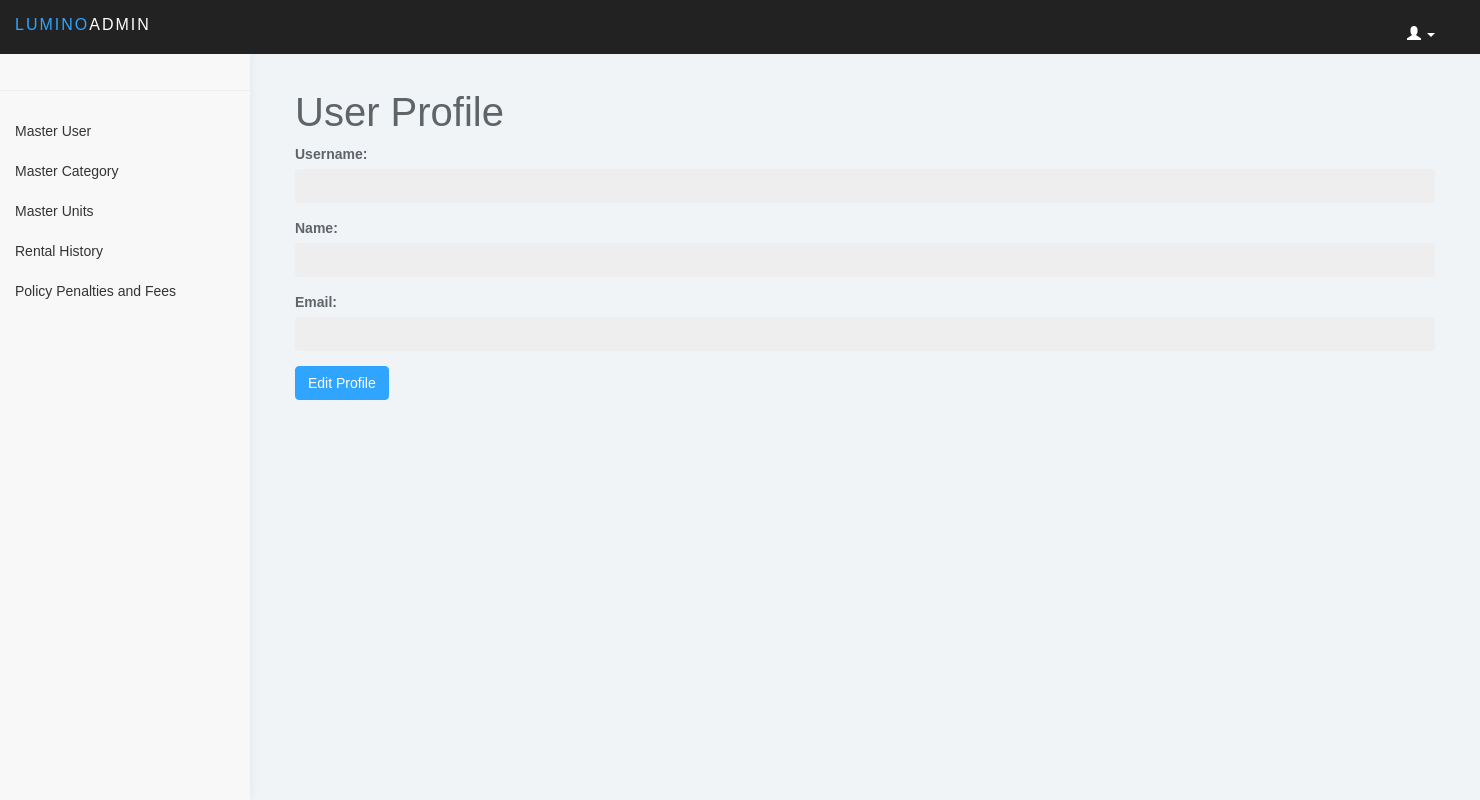
After one commit to JstGrizz/GoSportRent, a CodeIgniter 4 app: the page made by app/Views/user_profile.php in a window 1480 px wide. The commit adds this page. Run offline with PHP 8.4 and a stand-in for CodeIgniter, Linux system fonts and the light colour scheme; the template is opened without the code that fills it, so the values that code supplies are empty; some libraries are stand-ins or nearby versions.

Commit message:
Added User Profile

```diff
--- a/app/Config/Routes.php
+++ b/app/Config/Routes.php
@@ -7,6 +7,9 @@ use CodeIgniter\Router\RouteCollection;
  */
 $routes->get('/', 'Home::index');
 $routes->get('login', 'Auth::index');
+$routes->get('user_profile', 'UserController::userProfile');
+$routes->get('edit_profile', 'UserController::editProfile');
+$routes->post('update_profile', 'UserController::updateProfile');
 $routes->post('auth/login', 'Auth::login');
 $routes->get('logout', 'Auth::logout');
 $routes->get('admin/dashboard', 'AdminController::index');
--- a/app/Controllers/Auth.php
+++ b/app/Controllers/Auth.php
@@ -21,6 +21,7 @@ class Auth extends BaseController
 
         if ($user && $user['role'] === 'admin') {
             $session->set([
+                'id' => $user['id'],
                 'username' => $user['username'],
                 'role' => $user['role'],
                 'isLoggedIn' => true
@@ -28,6 +29,7 @@ class Auth extends BaseController
             return redirect()->to(base_url('admin/users'));
         } else if ($user && $user['role'] === 'user') {
             $session->set([
+                'id' => $user['id'],
                 'username' => $user['username'],
                 'role' => $user['role'],
                 'isLoggedIn' => true
--- a/app/Views/template/sidebar.php
+++ b/app/Views/template/sidebar.php
@@ -9,9 +9,11 @@
             <ul class="user-menu">
                 <li class="dropdown pull-right">
                     <a href="#" class="dropdown-toggle" data-toggle="dropdown"><span
-                            class="glyphicon glyphicon-user"></span> User <span class="caret"></span></a>
+                            class="glyphicon glyphicon-user"></span> <?= session()->get('username') ?? 'User'; ?> <span
+                            class="caret"></span></a>
                     <ul class="dropdown-menu" role="menu">
-                        <li><a href="#"><span class="glyphicon glyphicon-user"></span> Profile</a></li>
+                        <li><a href="<?= base_url('user_profile'); ?>"><span class="glyphicon glyphicon-user"></span>
+                                Profile</a></li>
                         <li><a href="#"><span class="glyphicon glyphicon-cog"></span> Settings</a></li>
                         <li><a href="<?= base_url('logout'); ?>"><span class="glyphicon glyphicon-log-out"></span>
                                 Logout</a></li>
--- /dev/null
+++ b/app/Views/user_profile.php
@@ -0,0 +1,29 @@
+<?= $this->extend('template/admin_layout'); ?>
+
+<?= $this->section('content'); ?>
+<div class="container">
+    <h1>User Profile</h1>
+    <div class="card">
+        <div class="card-body">
+            <form>
+                <div class="form-group">
+                    <label for="username">Username:</label>
+                    <input type="text" id="username" class="form-control" value="<?= esc($user['username']); ?>"
+                        disabled>
+                </div>
+                <div class="form-group">
+                    <label for="name">Name:</label>
+                    <input type="text" id="name" class="form-control" value="<?= esc($user['name']); ?>" disabled>
+                </div>
+                <div class="form-group">
+                    <label for="email">Email:</label>
+                    <input type="email" id="email" class="form-control" value="<?= esc($user['email']); ?>" disabled>
+                </div>
+                <div class="form-group">
+                    <a href="<?= base_url('edit_profile'); ?>" class="btn btn-primary">Edit Profile</a>
+                </div>
+            </form>
+        </div>
+    </div>
+</div>
+<?= $this->endSection(); ?>
```
Also changed, not shown: app/Controllers/UserController.php (+60 -0 lines), app/Views/edit_profile.php (added, +19 -0 lines).
